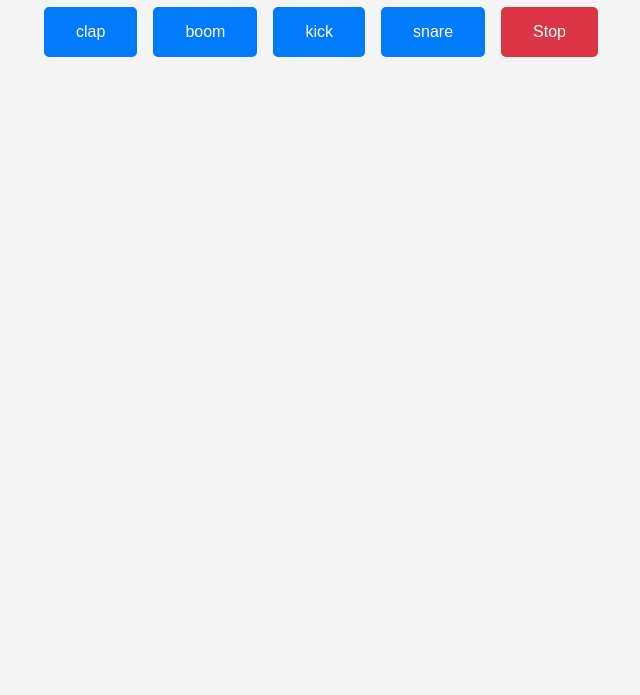
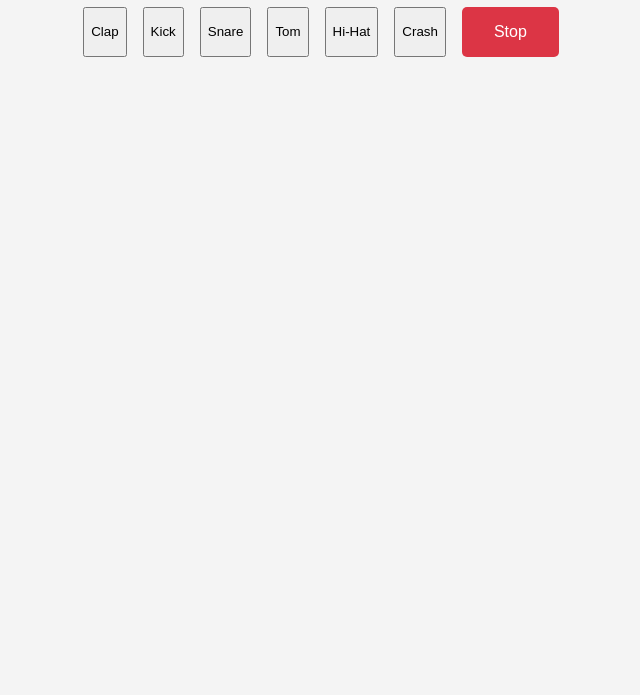
Before and after one commit to acciojob/Soundbar-Saranya-git-20, a website: page main.html in a window 1280 px wide. Shown: the part 105-800 px from the top of the page, without its empty margins (319-959 px from the left). Drawn offline with Linux system fonts and the light colour scheme.

Commit message:
created a submission

```diff
--- a/main.html
+++ b/main.html
@@ -9,7 +9,21 @@
 <body>
 	<!-- the entire body must be written by student -->
 	<h1>Sound Board</h1>
-  <section id="buttons"></section>
+<div  id="buttons" >
+  <button onclick="document.getElementById('clap').play()">Clap</button>
+  <button onclick="document.getElementById('kick').play()">Kick</button>
+  <button onclick="document.getElementById('snare').play()">Snare</button>
+  <button onclick="document.getElementById('tom').play()">Tom</button>
+  <button onclick="document.getElementById('hihat').play()">Hi-Hat</button>
+  <button onclick="document.getElementById('crash').play()">Crash</button>
+	<button class="stop" onclick="stopSound()">Stop</button>
+</div>
+  <audio id="clap" src="clap.mp3"></audio>
+  <audio id="kick" src="kick.mp3"></audio>
+  <audio id="snare" src="snare.mp3"></audio>
+  <audio id="tom" src="tom.mp3"></audio>
+  <audio id="hihat" src="hihat.mp3"></audio>
+  <audio id="crash" src="crash.mp3"></audio>
     <script type="text/javascript" src="./script.js">
 </script>
 
--- a/script.js
+++ b/script.js
@@ -1,31 +1,14 @@
-const sounds = ['clap', 'boom', 'kick', 'snare'];
-const buttonsContainer = document.getElementById('buttons');
+let currentAudio;
 
-// Create buttons for each sound
-sounds.forEach(sound => {
-  const btn = document.createElement('button');
-  btn.classList.add('btn');
-  btn.innerText = sound;
-  btn.addEventListener('click', () => {
-    stopSounds(); // stop any currently playing sound
-    const audio = new Audio(`sound.mp3`);
-    audio.play();
-  });
-  buttonsContainer.appendChild(btn);
-});
+    function playSound(name) {
+      stopSound(); // stop previous sound
+      currentAudio = new Audio(name + '.mp3');
+      currentAudio.play();
+    }
 
-// Add a STOP button
-const stopBtn = document.createElement('button');
-stopBtn.classList.add('stop');
-stopBtn.innerText = 'Stop';
-stopBtn.addEventListener('click', stopSounds);
-buttonsContainer.appendChild(stopBtn);
-
-function stopSounds() {
-  // Stop all audio elements
-  const audios = document.querySelectorAll('audio');
-  audios.forEach(audio => {
-    audio.pause();
-    audio.currentTime = 0;
-  });
-}
+    function stopSound() {
+      if (currentAudio) {
+        currentAudio.pause();
+        currentAudio.currentTime = 0;
+      }
+    }
```
